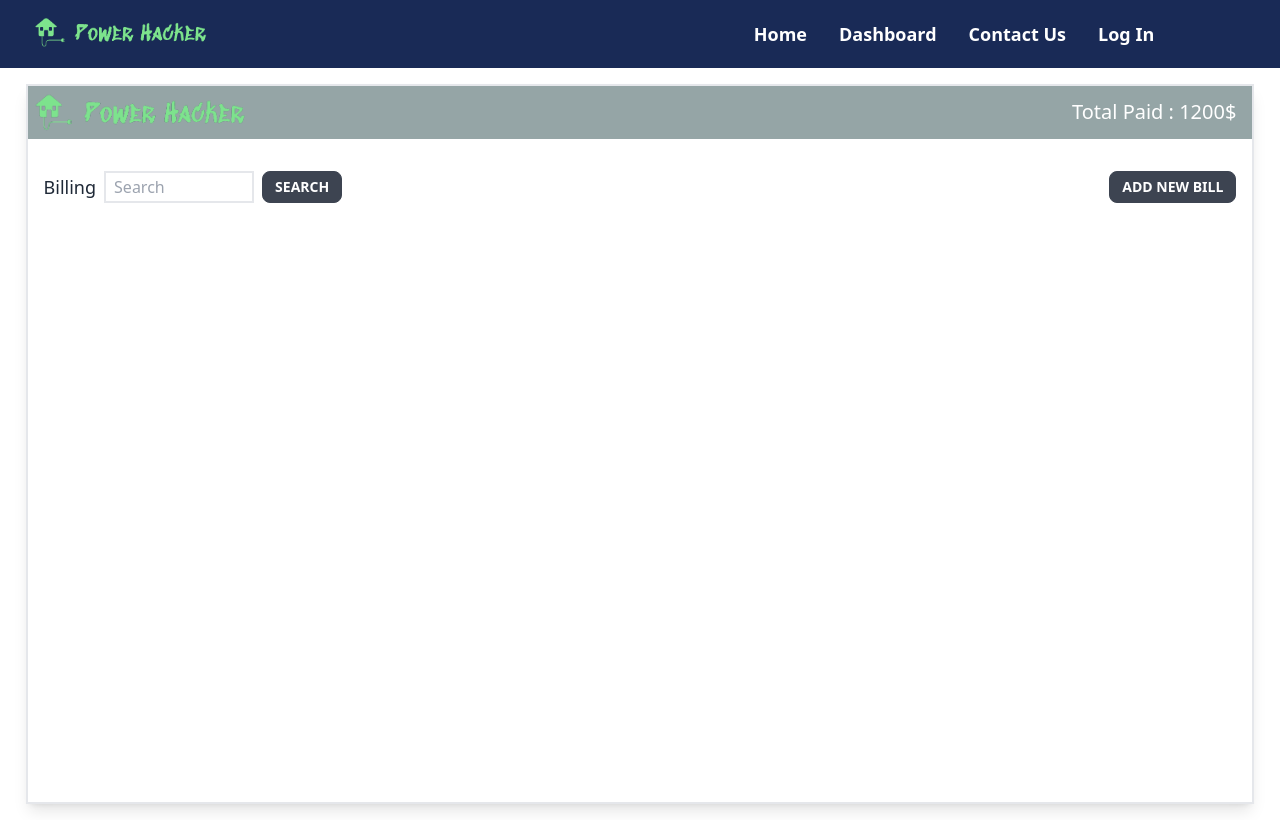
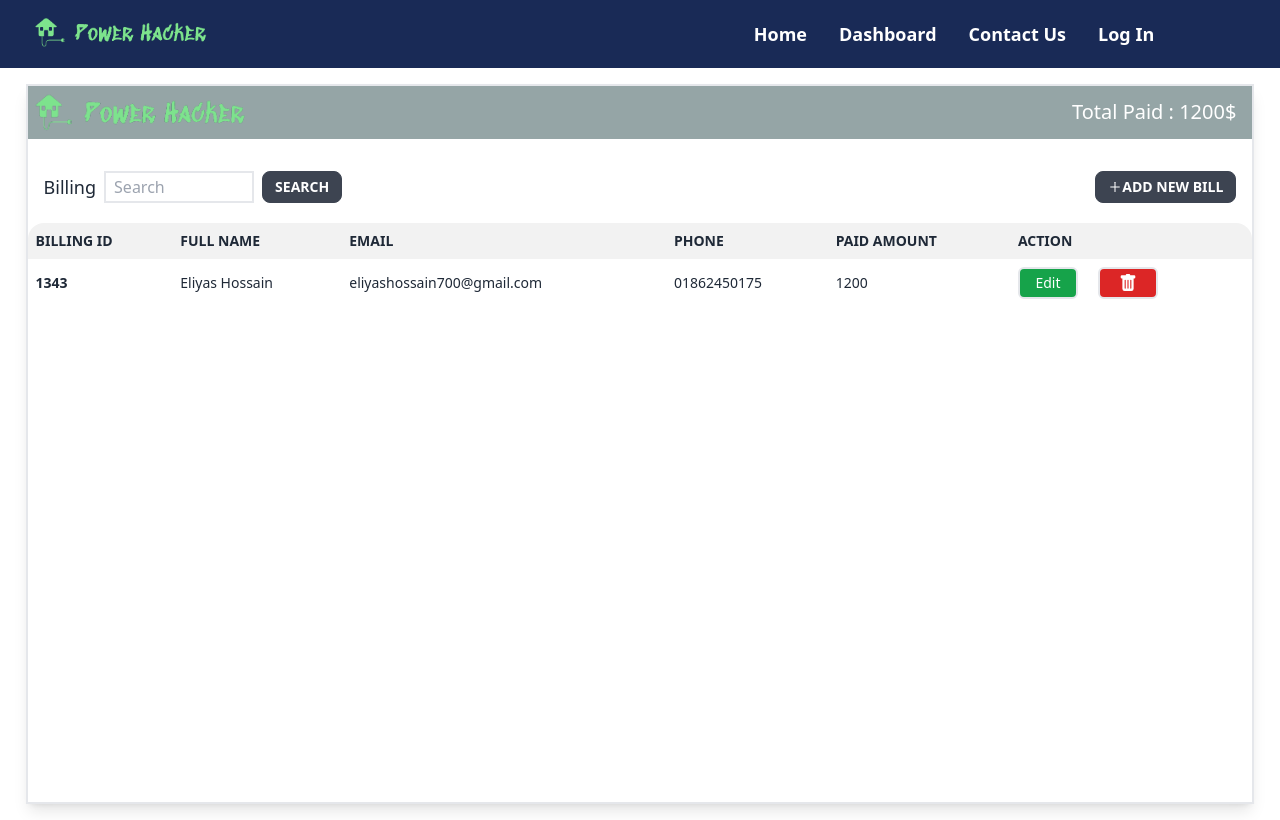
Before and after one commit to eliyas700/Power-Hacker-Frontend, a React (Create React App) app: page /dashboard in a window 1280 px wide. Built offline with nearby package versions, Linux system fonts and the light colour scheme.

Commit message:
Dashboard UI Complete

```diff
--- a/package.json
+++ b/package.json
@@ -9,6 +9,7 @@
     "daisyui": "^2.17.0",
     "react": "^18.2.0",
     "react-dom": "^18.2.0",
+    "react-icons": "^4.4.0",
     "react-router-dom": "^6.3.0",
     "react-scripts": "5.0.1",
     "web-vitals": "^2.1.4"
--- a/src/Components/Dashboard/Dashboard.js
+++ b/src/Components/Dashboard/Dashboard.js
@@ -1,5 +1,7 @@
 import React from "react";
 import logo from "../../Assets/Images/logo.png";
+import TableContent from "./TableContent";
+import { AiOutlinePlus } from "react-icons/ai";
 const Dashboard = () => {
   return (
     <div className="w-[96%] mx-auto my-4 shadow-lg h-[90vh] border-2">
@@ -18,9 +20,12 @@ const Dashboard = () => {
           <button className="btn-sm btn ml-2">Search</button>
         </div>
         <div>
-          <button className="btn btn-sm ml-0 ">Add New Bill</button>
+          <button className="btn btn-sm ml-0 ">
+            <AiOutlinePlus size={14} /> Add New Bill
+          </button>
         </div>
       </div>
+      <TableContent />
     </div>
   );
 };
--- /dev/null
+++ b/src/Components/Dashboard/TableContent.js
@@ -0,0 +1,43 @@
+import React from "react";
+import { BsFillTrashFill } from "react-icons/bs";
+const TableContent = () => {
+  return (
+    <div className="mt-5">
+      <div class="overflow-x-auto">
+        <table class="table table-compact w-full">
+          <thead>
+            <tr>
+              <th>Billing ID</th>
+              <th>Full Name</th>
+              <th>Email</th>
+              <th>Phone</th>
+              <th>Paid Amount</th>
+              <th>Action</th>
+            </tr>
+          </thead>
+          <tbody>
+            <tr>
+              <th>1343</th>
+              <td>Eliyas Hossain</td>
+              <td>eliyashossain700@gmail.com</td>
+              <td>01862450175</td>
+              <td>1200</td>
+              <td className="flex justify-between">
+                <div className="flex w-[140px] justify-between ">
+                  <button className="w-[60px] px-2 py-1 border-2 rounded-md bg-green-600 text-white text-normal ">
+                    Edit
+                  </button>
+                  <button className="w-[60px] px-2 py-1 border-2 rounded-md bg-red-600 flex justify-center items-center">
+                    <BsFillTrashFill size={18} color="white" />
+                  </button>
+                </div>
+              </td>
+            </tr>
+          </tbody>
+        </table>
+      </div>
+    </div>
+  );
+};
+
+export default TableContent;
```
Also changed, not shown: 1 other file (tests, documents, lock files or other folders).
